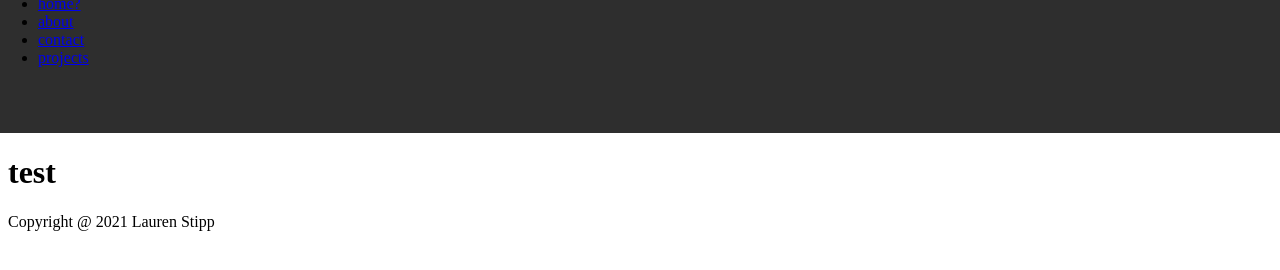
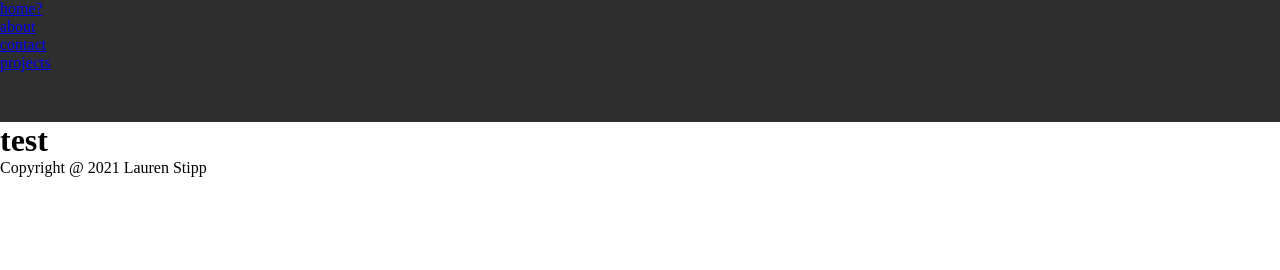
Before and after one commit to LaurenStipp/portfolio, a plain HTML site: page index.html in a window 1280 px wide. Drawn offline with Linux system fonts and the light colour scheme.

Commit message:
Update index.css

```diff
--- a/css/index.css
+++ b/css/index.css
@@ -1,9 +1,13 @@
+* {
+  margin: 0;
+  padding: 0;
+}
 
 header {
-  margin:-21px -10px 0px -10px;
   padding-bottom: 50px;
   background-color: #2e2e2e;
 }
+
 /*
 body {
   background-color:#141414;
```
